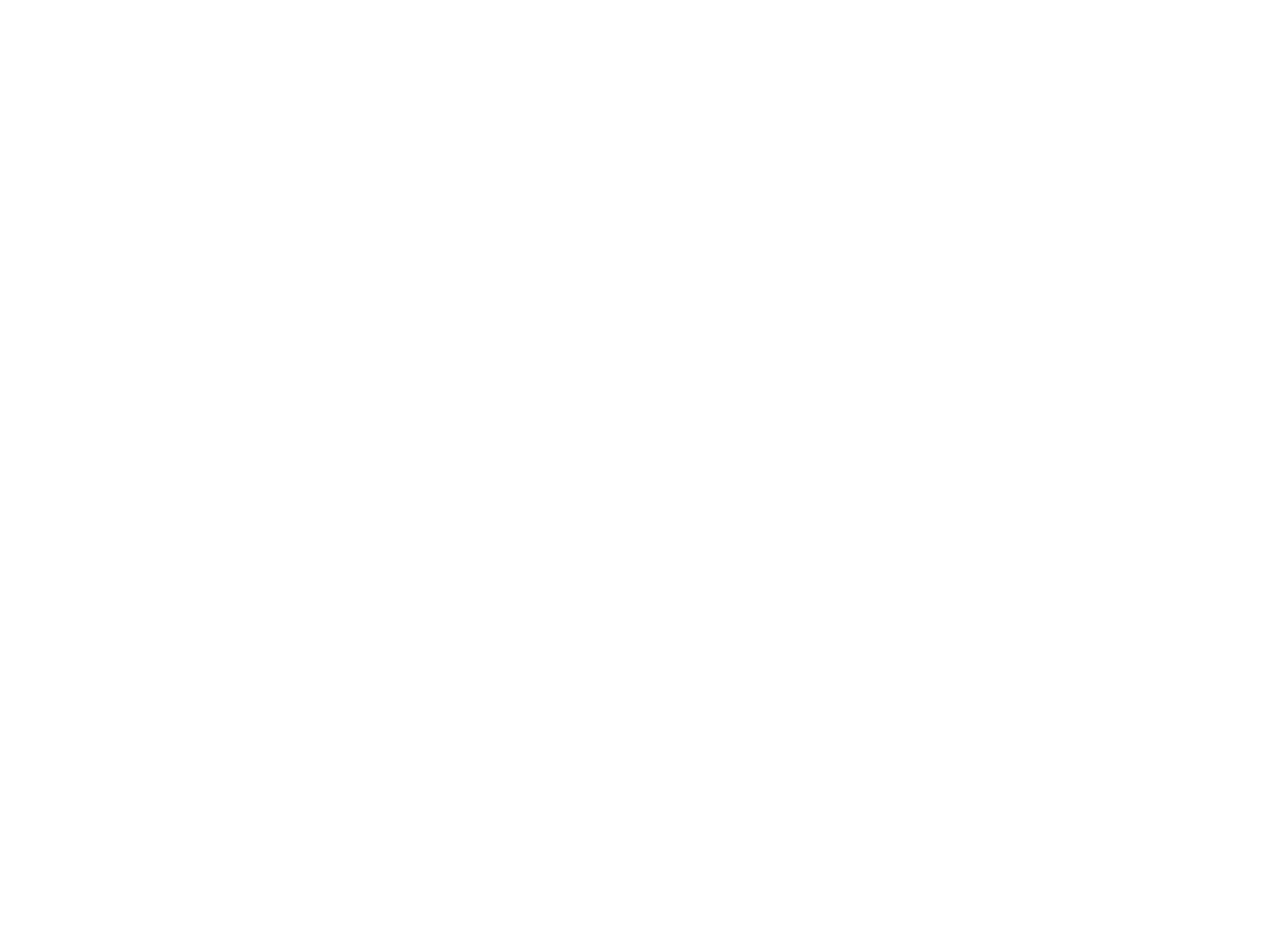
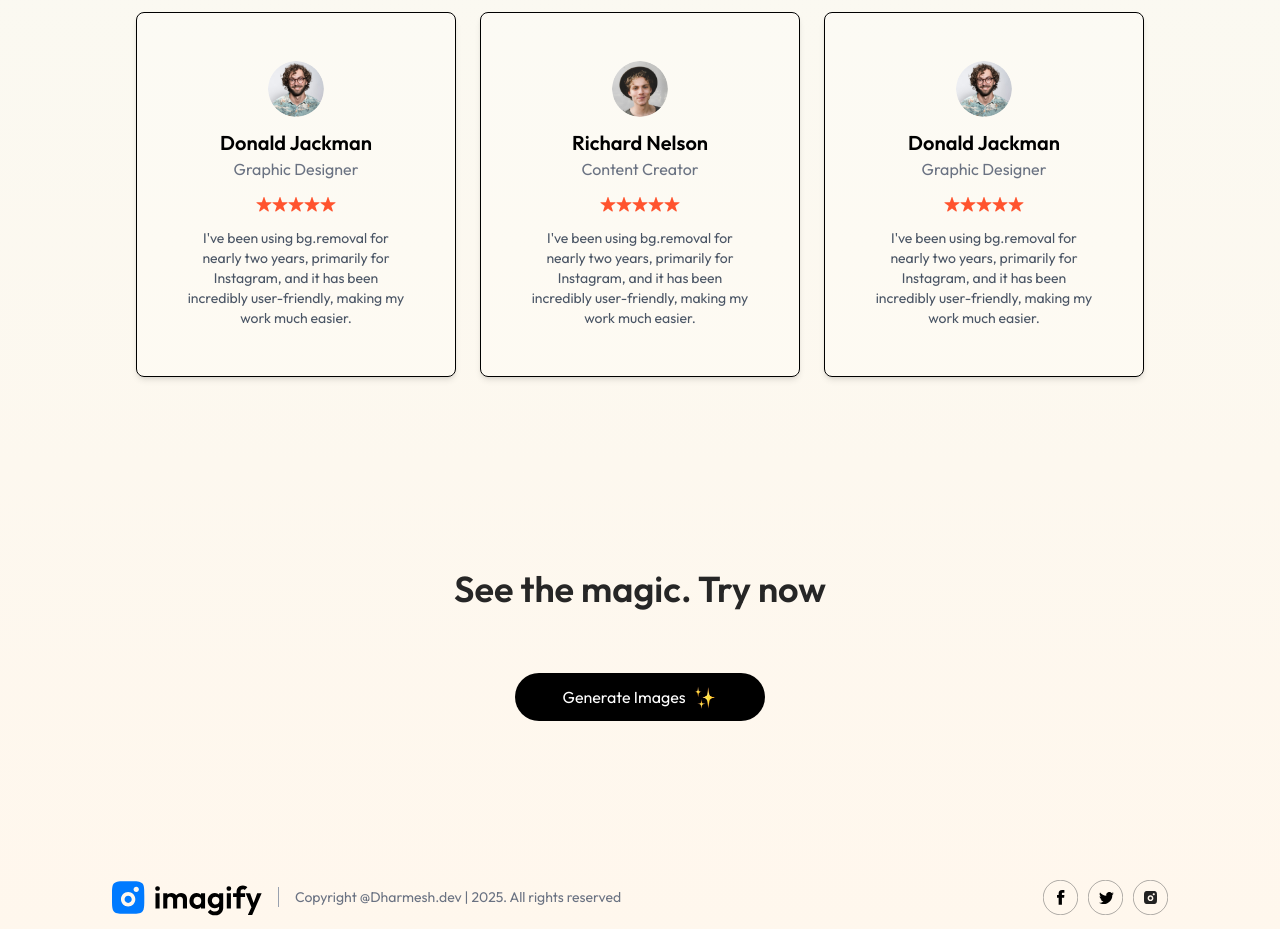
Before and after one commit to Dharmeshp1582/Imagify---text_to_image, a React (Vite) app in the folder client/: page / in a window 1280 px wide. Shown: the part 2140-3069 px from the top of the page. Before the commit the page ends 1984 px from the top, so only its background shows below. Built offline with nearby package versions, Linux system fonts and the light colour scheme.

Commit message:
home page completed

```diff
--- a/client/src/App.jsx
+++ b/client/src/App.jsx
@@ -5,6 +5,7 @@
 import BuyCredit from "./pages/BuyCredit";
 import { Route, Routes } from "react-router-dom";
 import Navbar from "./components/Navbar";
+import Footer from "./components/Footer";
 
 const App = () => {
   return (
@@ -15,6 +16,7 @@
         <Route path="/result" element={<Result />} />
         <Route path="/buy" element={<BuyCredit />} />
       </Routes>
+      <Footer />
     </div>
   );
 };
--- /dev/null
+++ b/client/src/components/Footer.jsx
@@ -0,0 +1,20 @@
+import React from 'react'
+import { assets } from '../assets/assets'
+
+const Footer = () => {
+  return (
+    <div className='flex items-center justify-between gap-4 py-3 mt-20'>
+
+    <img src={assets.logo} alt="" width={150} />
+   <p className='flex-1 border-l border-gray-400 pl-4 text-sm text-gray-500 max-sm:hidden'>Copyright @Dharmesh.dev | 2025. All rights reserved</p>
+
+   <div className='flex gap-2.5'>
+    <img src={assets.facebook_icon} alt="" width={35}/>
+    <img src={assets.twitter_icon} alt="" width={35}/>
+    <img src={assets.instagram_icon } alt="" width={35}/>
+   </div>
+    </div>
+  )
+}
+
+export default Footer
--- /dev/null
+++ b/client/src/components/GenerateBtn.jsx
@@ -0,0 +1,16 @@
+import React from 'react'
+import { assets } from '../assets/assets'
+
+const GenerateBtn = () => {
+  return (
+    <div className='pb-16 text-center'>
+      <h1 className='text-2xl md:text-3xl lg:text-4xl mt-4 font-semibold text-neutral-800 py-6 md:py-16'>See the magic. Try now</h1>
+
+
+      <button className='inline-flex items-center gap-2 px-12 py-3 rounded-full bg-black text-white m-auto hover:scale-105 transition-all duration-500 '>Generate Images
+      <img src={assets.star_group} alt="" className='h-6'/></button>
+    </div>
+  )
+}
+
+export default GenerateBtn
--- /dev/null
+++ b/client/src/components/Testimonials.jsx
@@ -0,0 +1,43 @@
+import React from "react";
+import { assets, testimonialsData } from "../assets/assets";
+
+const Testimonials = () => {
+  return (
+    <div className="flex flex-col items-center justify-center my-20 py-12">
+      <h1 className="text-3xl sm:text-4xl font-semibold mb-2">
+        Customer Testimonials
+      </h1>
+      <p className="text-gray-500 mb-12">What Our Users Say</p>
+
+      <div className="flex flex-wrap gap-6">
+        {testimonialsData.map((testimonial, index) => (
+          <div
+            key={index}
+            className="bg-white/20 p-12 rounded-lg shadow-md border w-80 m-auto cursor-pointer hover:scale-[1.02] transition-all "
+          >
+            <div className="flex flex-col items-center ">
+              <img
+                src={testimonial.image}
+                alt=""
+                className="rounded-full w-14"
+              />
+              <h2 className="text-xl font-semibold mt-3">{testimonial.name}</h2>
+              <p className="text-gray-500 mb-4">{testimonial.role}</p>
+
+              <div className="flex mb-4">
+                {Array(testimonial.stars)
+                  .fill()
+                  .map((item, index) => (
+                    <img key={index} src={assets.rating_star} alt="" />
+                  ))}
+              </div>
+              <p className="text-center text-sm text-gray-600">{testimonial.text}</p>
+            </div>
+          </div>
+        ))}
+      </div>
+    </div>
+  );
+};
+
+export default Testimonials;
--- a/client/src/pages/Home.jsx
+++ b/client/src/pages/Home.jsx
@@ -2,6 +2,8 @@
 import Header from '../components/Header'
 import Steps from '../components/Steps'
 import Description from '../components/Description'
+import Testimonials from '../components/Testimonials'
+import GenerateBtn from '../components/GenerateBtn'
 
 const Home = () => {
   return (
@@ -9,6 +11,8 @@
       <Header />
       <Steps />
       <Description />
+      <Testimonials />
+      <GenerateBtn />
     </div>
   )
 }
```
